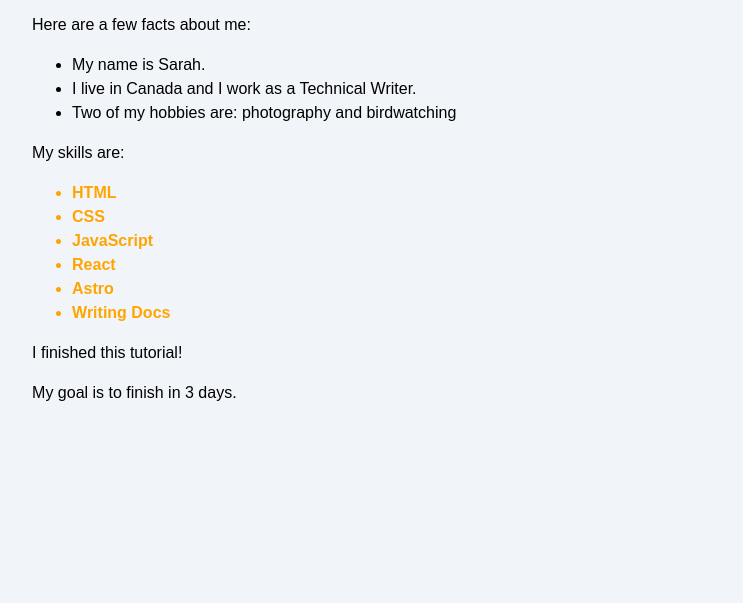
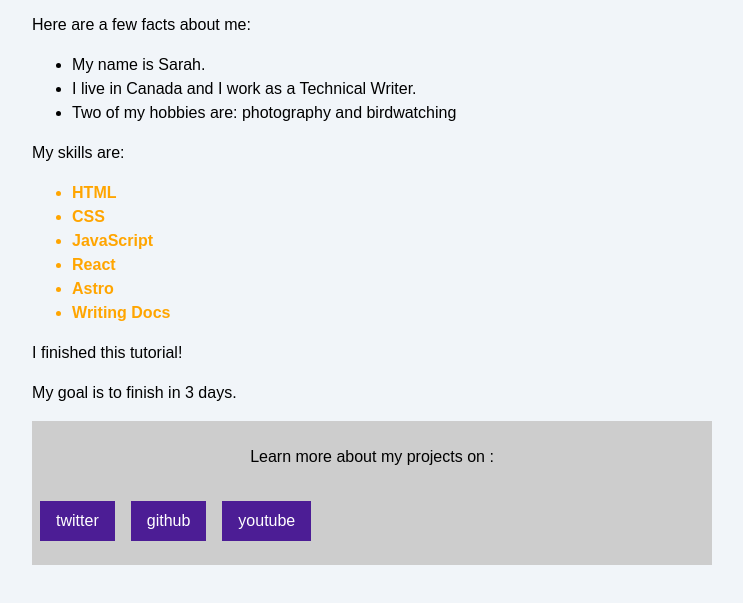
Before and after one commit to Hamson666/github-astroblog, an Astro site: page /about in a window 1280 px wide. Shown: the part 147-750 px from the top of the page, without its empty margins (268-1011 px from the left). Built offline with nearby package versions, Linux system fonts and the light colour scheme; Astro itself is replaced by a stand-in of ours.

Commit message:
3 files modified, 2 added

```diff
--- /dev/null
+++ b/src/components/Footer.astro
@@ -0,0 +1,30 @@
+---
+const platform = "github";
+const username = "Hamson";
+import Social from './Social.astro';
+---
+
+<style>
+  footer {
+    background-color: #CDCDCD;
+    margin: 0;
+    padding: 0.5em;
+    text-align: center;
+  }
+
+  .links {
+    display: flex;
+    gap: 1rem;
+    margin-top: 2rem;
+  }
+</style>
+
+<footer>
+  <p>Learn more about my projects on :</p>
+
+  <p class="links">
+    <Social platform="twitter" username="astrodotbuild" />
+    <Social platform="github" username="withastro" />
+    <Social platform="youtube" username="astrodotbuild" />
+  </p>
+</footer>
--- /dev/null
+++ b/src/components/Social.astro
@@ -0,0 +1,13 @@
+---
+const { platform, username } = Astro.props;
+---
+<a href={`https://www.${platform}.com/${username}`}>{platform}</a>
+
+<style>
+  a {
+    padding: 0.5rem 1rem;
+    color: white;
+    background-color: #4c1d95;
+    text-decoration: none;
+  }
+</style>
--- a/src/pages/about.astro
+++ b/src/pages/about.astro
@@ -1,5 +1,6 @@
 ---
   import Navigation from '../components/Navigation.astro';
+  import Footer from '../components/Footer.astro';
   import '../styles/global.css';
 
 	const pageTitle = "A propos";
@@ -63,5 +64,6 @@
 
     {goal === 3 ? <p>My goal is to finish in 3 days.</p> : <p>My goal is not 3 days.</p>}
 
+    <Footer />
 	</body>
 </html>
--- a/src/pages/blog.astro
+++ b/src/pages/blog.astro
@@ -1,5 +1,6 @@
 ---
   import Navigation from '../components/Navigation.astro';
+  import Footer from '../components/Footer.astro';
   import '../styles/global.css';
   const pageTitle = "Bloggy Blogga";
 ---
@@ -23,5 +24,7 @@
       <li><a href="/posts/post-2/">Post 2</a></li>
       <li><a href="/posts/post-3/">Post 3</a></li>
     </ul>
+
+    <Footer />
 	</body>
 </html>
--- a/src/pages/index.astro
+++ b/src/pages/index.astro
@@ -1,5 +1,6 @@
 ---
   import Navigation from '../components/Navigation.astro';
+  import Footer from '../components/Footer.astro';
   import '../styles/global.css';
 	const pageTitle = "Index";
 ---
@@ -16,5 +17,7 @@
     <Navigation />
 
 		<h1>{pageTitle}</h1>
+
+    <Footer />
 	</body>
 </html>
```
